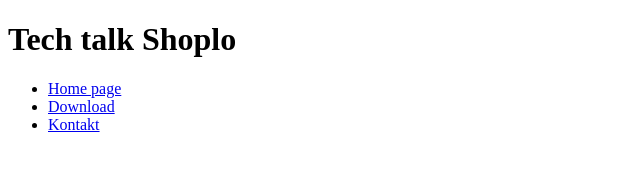
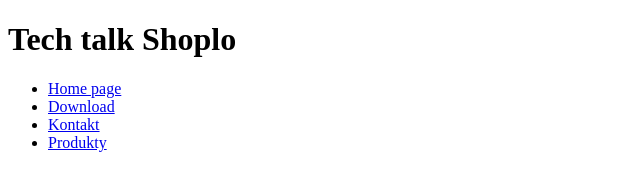
Before and after one commit to radek-baczynski/git-talk, a plain HTML site: page index.html in a window 1280 px wide. Shown: the full height of the page, 0-640 px from the left. Drawn offline with Linux system fonts and the light colour scheme.

Commit message:
products page

```diff
--- a/index.html
+++ b/index.html
@@ -18,6 +18,9 @@
         <li>
             <a href="/kontakt.html">Kontakt</a>
         </li>
+        <li>
+            <a href="/produkty.html">Produkty</a>
+        </li>
     </ul>
 </nav>
 </body>
```
